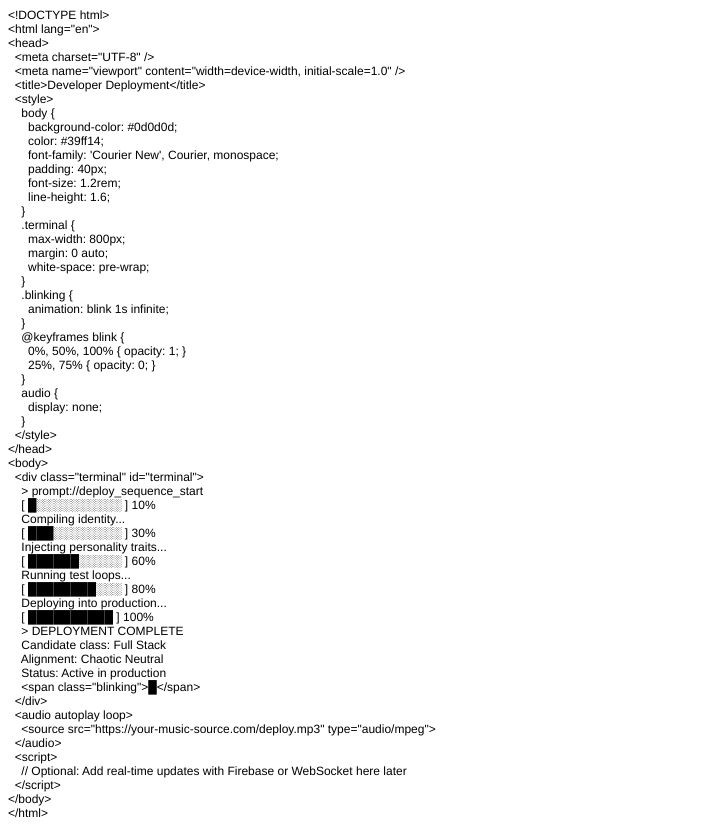
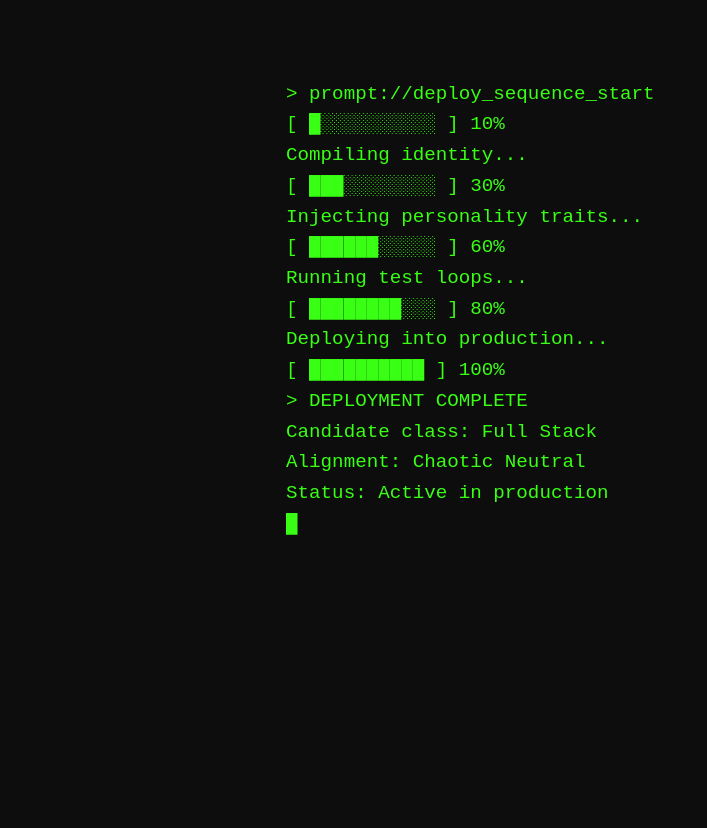
Before and after one commit to ngaudiomanychat/deploy-sequence, a plain HTML site: page index.html in a window 1280 px wide. Shown: the whole page, without its empty margins (0-707 px from the left). After the commit the page ends 800 px from the top, so only its background shows below. Drawn offline with Linux system fonts and the light colour scheme.

Commit message:
Add files via upload

```diff
--- a/index.html
+++ b/index.html
@@ -1,73 +1,58 @@
-<!DOCTYPE html PUBLIC "-//W3C//DTD HTML 4.01//EN" "http://www.w3.org/TR/html4/strict.dtd">
-<html>
+<!DOCTYPE html>
+<html lang="en">
 <head>
-  <meta http-equiv="Content-Type" content="text/html; charset=utf-8">
-  <meta http-equiv="Content-Style-Type" content="text/css">
-  <title></title>
-  <meta name="Generator" content="Cocoa HTML Writer">
-  <meta name="CocoaVersion" content="2487.7">
-  <style type="text/css">
-    p.p1 {margin: 0.0px 0.0px 0.0px 0.0px; font: 12.0px Helvetica}
+  <meta charset="UTF-8" />
+  <meta name="viewport" content="width=device-width, initial-scale=1.0" />
+  <title>Developer Deployment</title>
+  <style>
+    body {
+      background-color: #0d0d0d;
+      color: #39ff14;
+      font-family: 'Courier New', Courier, monospace;
+      padding: 40px;
+      font-size: 1.2rem;
+      line-height: 1.6;
+    }
+    .terminal {
+      max-width: 800px;
+      margin: 0 auto;
+      white-space: pre-wrap;
+    }
+    .blinking {
+      animation: blink 1s infinite;
+    }
+    @keyframes blink {
+      0%, 50%, 100% { opacity: 1; }
+      25%, 75% { opacity: 0; }
+    }
+    audio {
+      display: none;
+    }
   </style>
 </head>
 <body>
-<p class="p1">&lt;!DOCTYPE html&gt;</p>
-<p class="p1">&lt;html lang="en"&gt;</p>
-<p class="p1">&lt;head&gt;</p>
-<p class="p1"><span class="Apple-converted-space">  </span>&lt;meta charset="UTF-8" /&gt;</p>
-<p class="p1"><span class="Apple-converted-space">  </span>&lt;meta name="viewport" content="width=device-width, initial-scale=1.0" /&gt;</p>
-<p class="p1"><span class="Apple-converted-space">  </span>&lt;title&gt;Developer Deployment&lt;/title&gt;</p>
-<p class="p1"><span class="Apple-converted-space">  </span>&lt;style&gt;</p>
-<p class="p1"><span class="Apple-converted-space">    </span>body {</p>
-<p class="p1"><span class="Apple-converted-space">      </span>background-color: #0d0d0d;</p>
-<p class="p1"><span class="Apple-converted-space">      </span>color: #39ff14;</p>
-<p class="p1"><span class="Apple-converted-space">      </span>font-family: 'Courier New', Courier, monospace;</p>
-<p class="p1"><span class="Apple-converted-space">      </span>padding: 40px;</p>
-<p class="p1"><span class="Apple-converted-space">      </span>font-size: 1.2rem;</p>
-<p class="p1"><span class="Apple-converted-space">      </span>line-height: 1.6;</p>
-<p class="p1"><span class="Apple-converted-space">    </span>}</p>
-<p class="p1"><span class="Apple-converted-space">    </span>.terminal {</p>
-<p class="p1"><span class="Apple-converted-space">      </span>max-width: 800px;</p>
-<p class="p1"><span class="Apple-converted-space">      </span>margin: 0 auto;</p>
-<p class="p1"><span class="Apple-converted-space">      </span>white-space: pre-wrap;</p>
-<p class="p1"><span class="Apple-converted-space">    </span>}</p>
-<p class="p1"><span class="Apple-converted-space">    </span>.blinking {</p>
-<p class="p1"><span class="Apple-converted-space">      </span>animation: blink 1s infinite;</p>
-<p class="p1"><span class="Apple-converted-space">    </span>}</p>
-<p class="p1"><span class="Apple-converted-space">    </span>@keyframes blink {</p>
-<p class="p1"><span class="Apple-converted-space">      </span>0%, 50%, 100% { opacity: 1; }</p>
-<p class="p1"><span class="Apple-converted-space">      </span>25%, 75% { opacity: 0; }</p>
-<p class="p1"><span class="Apple-converted-space">    </span>}</p>
-<p class="p1"><span class="Apple-converted-space">    </span>audio {</p>
-<p class="p1"><span class="Apple-converted-space">      </span>display: none;</p>
-<p class="p1"><span class="Apple-converted-space">    </span>}</p>
-<p class="p1"><span class="Apple-converted-space">  </span>&lt;/style&gt;</p>
-<p class="p1">&lt;/head&gt;</p>
-<p class="p1">&lt;body&gt;</p>
-<p class="p1"><span class="Apple-converted-space">  </span>&lt;div class="terminal" id="terminal"&gt;</p>
-<p class="p1"><span class="Apple-converted-space">    </span>&gt; prompt://deploy_sequence_start</p>
-<p class="p1"><span class="Apple-converted-space">    </span>[ █░░░░░░░░░░ ] 10%</p>
-<p class="p1"><span class="Apple-converted-space">    </span>Compiling identity...</p>
-<p class="p1"><span class="Apple-converted-space">    </span>[ ███░░░░░░░░ ] 30%</p>
-<p class="p1"><span class="Apple-converted-space">    </span>Injecting personality traits...</p>
-<p class="p1"><span class="Apple-converted-space">    </span>[ ██████░░░░░ ] 60%</p>
-<p class="p1"><span class="Apple-converted-space">    </span>Running test loops...</p>
-<p class="p1"><span class="Apple-converted-space">    </span>[ ████████░░░ ] 80%</p>
-<p class="p1"><span class="Apple-converted-space">    </span>Deploying into production...</p>
-<p class="p1"><span class="Apple-converted-space">    </span>[ ██████████ ] 100%</p>
-<p class="p1"><span class="Apple-converted-space">    </span>&gt; DEPLOYMENT COMPLETE</p>
-<p class="p1"><span class="Apple-converted-space">    </span>Candidate class: Full Stack</p>
-<p class="p1"><span class="Apple-converted-space">    </span>Alignment: Chaotic Neutral</p>
-<p class="p1"><span class="Apple-converted-space">    </span>Status: Active in production</p>
-<p class="p1"><span class="Apple-converted-space">    </span>&lt;span class="blinking"&gt;█&lt;/span&gt;</p>
-<p class="p1"><span class="Apple-converted-space">  </span>&lt;/div&gt;</p>
-<p class="p1"><span class="Apple-converted-space">  </span>&lt;audio autoplay loop&gt;</p>
-<p class="p1"><span class="Apple-converted-space">    </span>&lt;source src="https://your-music-source.com/deploy.mp3" type="audio/mpeg"&gt;</p>
-<p class="p1"><span class="Apple-converted-space">  </span>&lt;/audio&gt;</p>
-<p class="p1"><span class="Apple-converted-space">  </span>&lt;script&gt;</p>
-<p class="p1"><span class="Apple-converted-space">    </span>// Optional: Add real-time updates with Firebase or WebSocket here later</p>
-<p class="p1"><span class="Apple-converted-space">  </span>&lt;/script&gt;</p>
-<p class="p1">&lt;/body&gt;</p>
-<p class="p1">&lt;/html&gt;</p>
+  <div class="terminal" id="terminal">
+    > prompt://deploy_sequence_start
+    [ █░░░░░░░░░░ ] 10%
+    Compiling identity...
+    [ ███░░░░░░░░ ] 30%
+    Injecting personality traits...
+    [ ██████░░░░░ ] 60%
+    Running test loops...
+    [ ████████░░░ ] 80%
+    Deploying into production...
+    [ ██████████ ] 100%
+    > DEPLOYMENT COMPLETE
+    Candidate class: Full Stack
+    Alignment: Chaotic Neutral
+    Status: Active in production
+    <span class="blinking">█</span>
+  </div>
+  <audio autoplay loop>
+    <source src="https://your-music-source.com/deploy.mp3" type="audio/mpeg">
+  </audio>
+  <script>
+    // Optional: Add real-time updates with Firebase or WebSocket here later
+  </script>
 </body>
 </html>
```
